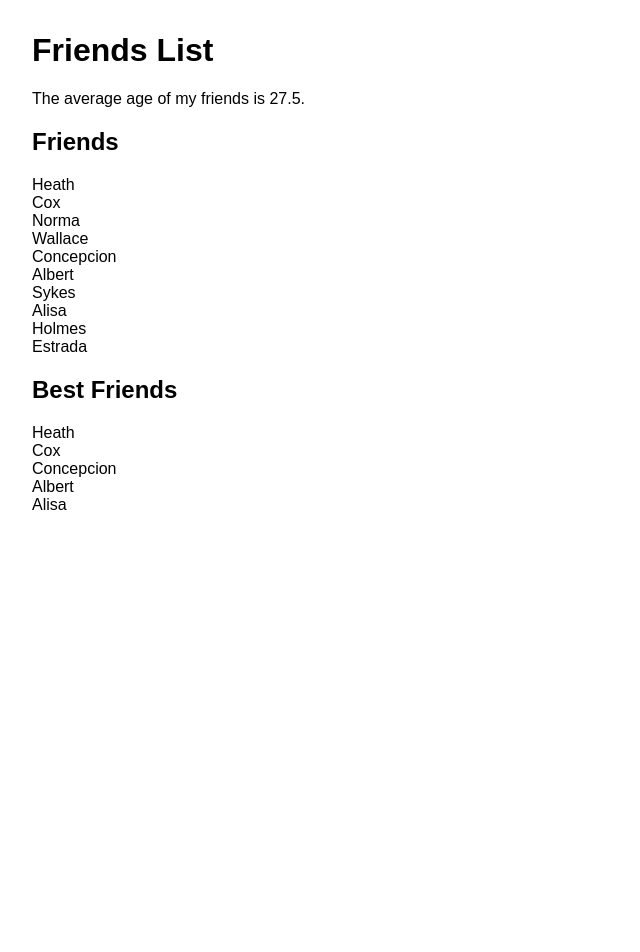
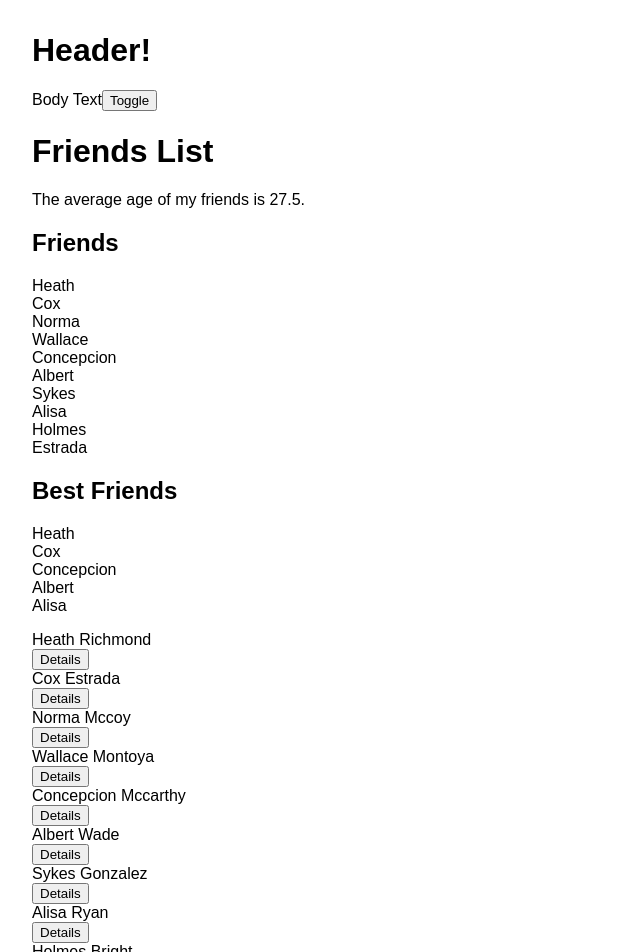
Before and after one commit to bridge-school/cohort3-react-1, a React (Create React App) app: page / in a window 1280 px wide. Shown: the top 952 px of the page, without its empty margins (0-640 px from the left). Before the commit the page ends 800 px from the top, so only its background shows below. Built offline with nearby package versions, Linux system fonts and the light colour scheme.

Commit message:
Creates Friend Card

```diff
--- a/src/App.js
+++ b/src/App.js
@@ -5,16 +5,39 @@ import data from './data.json';
 import { AverageAge } from './Components/average-age';
 import { FriendsList } from './Components/friends-list';
 import { BestFriendsList } from './Components/best-friends-list';
-
+import FriendCard from "./FriendCard";
 
 class App extends Component {
+  constructor() {
+    super();
+    this.state = {
+      showHeader: true
+    }
+  }
+
+  toggleHeader = () => {
+    this.setState({ showHeader: !this.state.showHeader });
+  };
+
   render() {
     return (
       <div className="App">
+        <div>
+          {this.state.showHeader && <h1>Header!</h1>}
+          Body Text
+          <button onClick={this.toggleHeader}>Toggle</button>
+        </div>
         <Header>Friends List</Header>
         <AverageAge data={ data }/>
         <FriendsList data={ data }/>
         <BestFriendsList data={ data }/>
+        <ul>
+          {data.map(friend => (
+            <li>
+              <FriendCard {...friend} />
+            </li>
+          ))}
+        </ul>
       </div>
     );
   }
--- /dev/null
+++ b/src/FriendCard.js
@@ -0,0 +1,31 @@
+import React, { Component } from 'react';
+
+class FriendCard extends Component {
+    constructor(props) {
+        super(props);
+        this.state = {
+            showDetails: false
+        }
+    }
+
+    toggleDetails = () => {
+        this.setState({ showDetails: !this.state.showDetails });
+    };
+
+    render() {
+        const { first, last, isBestFriend, age } = this.props;
+        return (
+        <div>
+            <div>
+                {`${first} ${last}`}
+            </div>
+            <button onClick={this.toggleDetails}>Details</button>
+            {this.state.showDetails && <div>
+                {`Age: ${age} and isBestFriend? ${isBestFriend}`}
+            </div>}
+        </div>
+        );
+    }
+}
+
+export default FriendCard;
```
